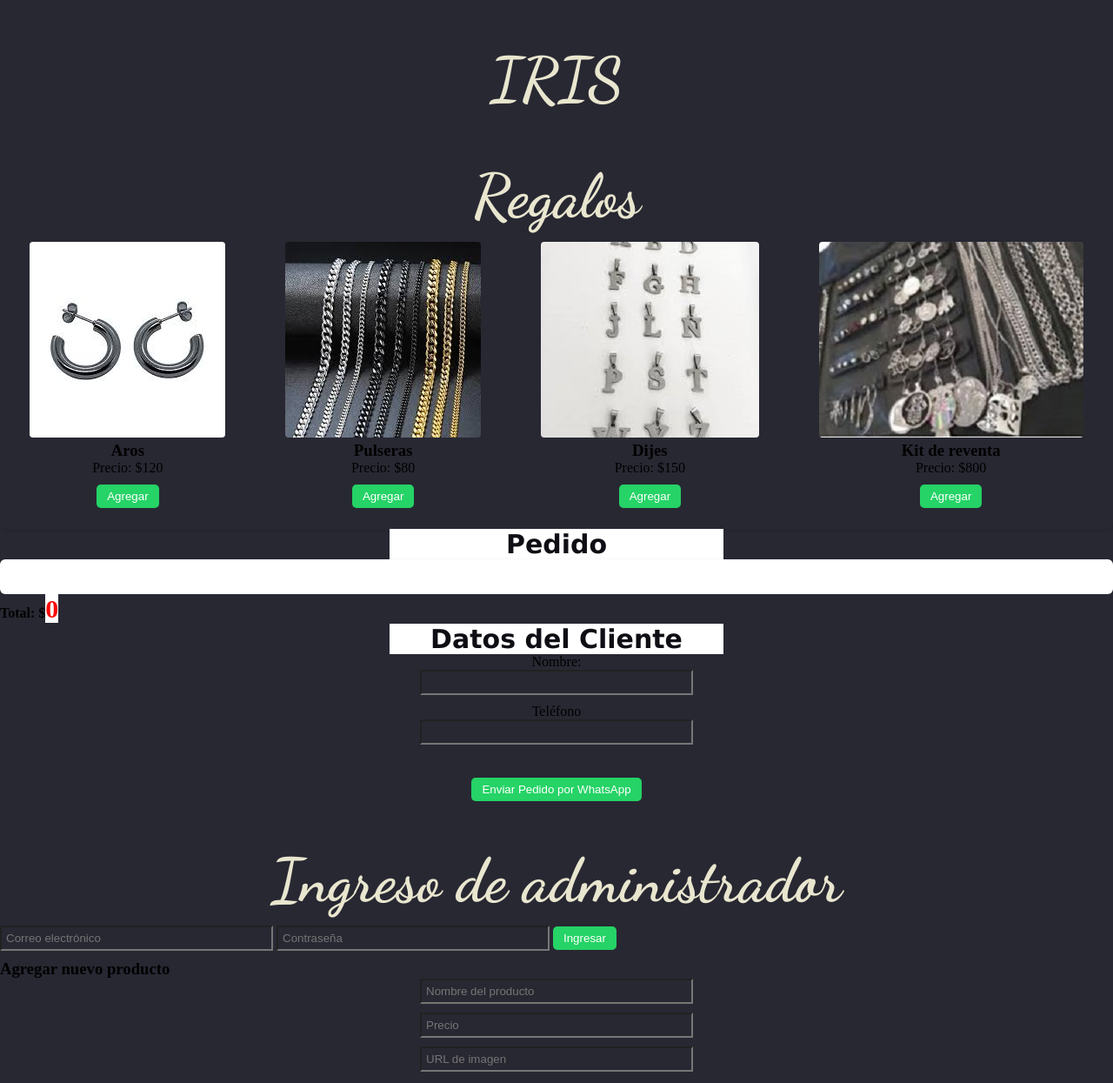
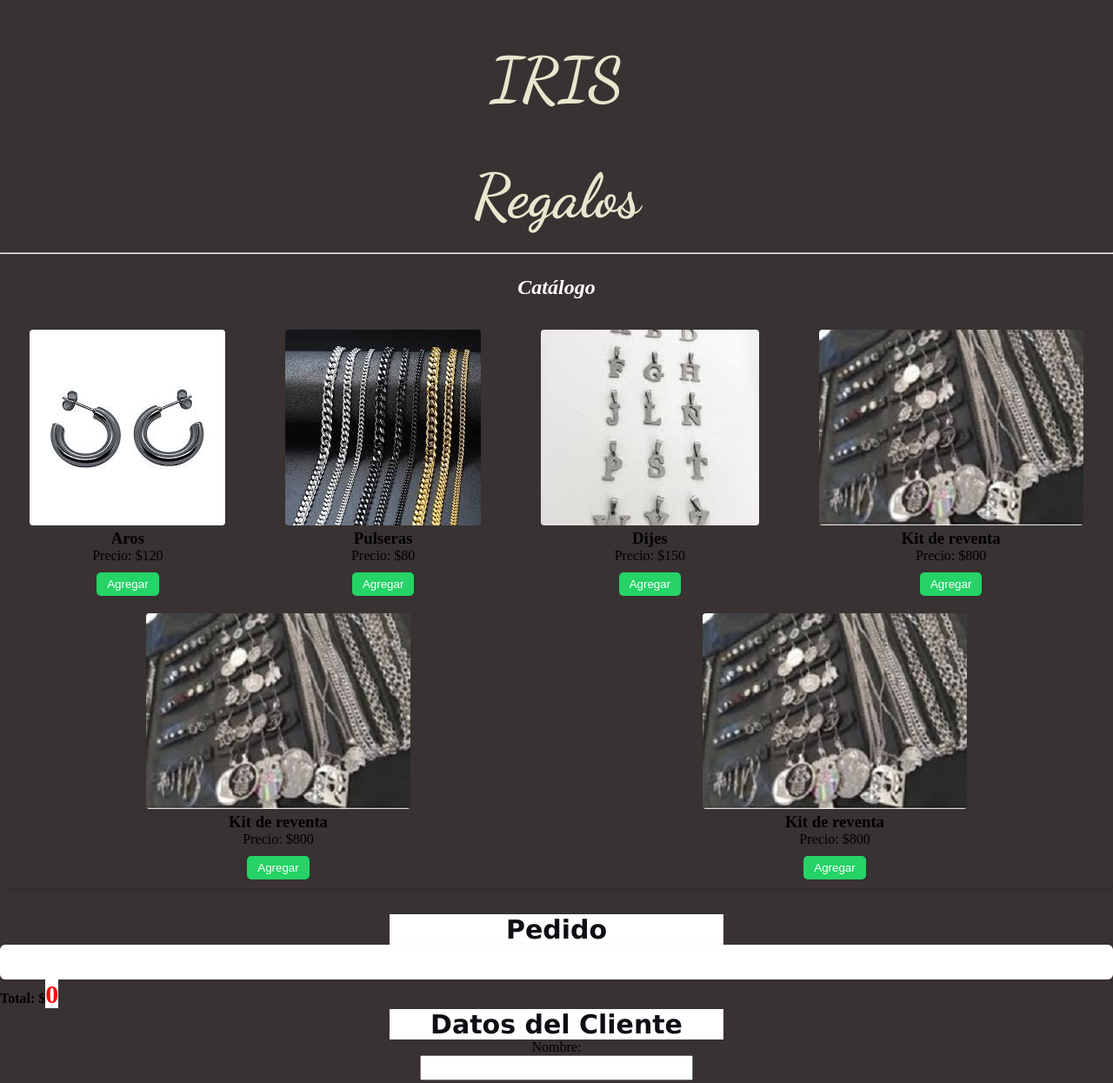
Before and after one commit to guiyeIbarra/negocio, a plain HTML site: page index.html in a window 1280 px wide. Shown: the top 1245 px of the page at 87% size. Drawn offline with Linux system fonts and the light colour scheme; no server answers; a web font is replaced by a local one.

Commit message:
retocando estilos y funciones

```diff
--- a/index.html
+++ b/index.html
@@ -24,14 +24,20 @@
         <h1>Regalos</h1>
 
       </header>
+         <hr>
+      <main>
+          <h2>Catálogo</h2>
+          <div id="productos" class="productos-grid">
+          </div>
 
-      <main>
+      <div>
 
-      <div id="productos" class="productos-grid"></div>
+          <h3 class="subtitulo">Pedido</h3>
+          <ul id="lista-presupuesto"></ul>
+          <h4><strong>Total: $<span id="total">0</span></strong></h4>
 
-  <h3 class="subtitulo">Pedido</h3>
-  <ul id="lista-presupuesto"></ul>
-  <h4><strong>Total: $<span id="total">0</span></strong></h4>
+      </div>
+      <div>
 
   <h3 class="subtitulo">Datos del Cliente</h3>
   <form id="formulario-pedido">
@@ -41,21 +47,10 @@
     <input type="telefono" id="telefono" required><br><br>
     <button type="submit">Enviar Pedido por WhatsApp</button>
   </form>
-
-      <!--
-       <div class="menu">
-       <nav>
-         <ul>
-          <li>Inicio</li>
-          <li>Artículos</li>
-          <li>Novedades</li>
-         </ul>
-       </nav>
-      </div>
-    -->
+</div>
 
     <section class="admin-login">
-      <h2>Ingreso de administrador</h2>
+      <h4>Admin</h4>
       <input type="email" id="admin-email" placeholder="Correo electrónico">
       <input type="password" id="admin-pass" placeholder="Contraseña">
       <button onclick="loginAdmin()">Ingresar</button>
--- a/scripts.js
+++ b/scripts.js
@@ -2,7 +2,9 @@ const productos = [
     { id: 1, nombre: "Aros", precio: 120, imagen: "asset/image/aros.jpg" },
     { id: 2, nombre: "Pulseras", precio: 80, imagen: "asset/image/pulseras.jpg" },
     { id: 3, nombre: "Dijes", precio: 150, imagen: "asset/image/dijes.jpg" },
-    { id: 4, nombre: "Kit de reventa", precio: 800, imagen: "asset/image/kit.jpg" }
+    { id: 4, nombre: "Kit de reventa", precio: 800, imagen: "asset/image/kit.jpg" },
+    { id: 5, nombre: "Kit de reventa", precio: 800, imagen: "asset/image/kit.jpg" },
+    { id: 6, nombre: "Kit de reventa", precio: 800, imagen: "asset/image/kit.jpg" }
   ];
 
   let presupuesto = [];
@@ -34,6 +36,7 @@ const productos = [
     listaPresupuesto.innerHTML = "";
     let totalPrecio = 0;
 
+
     presupuesto.forEach(item => {
       const li = document.createElement("li");
       li.textContent = `${item.nombre} - $${item.precio}`;
@@ -42,6 +45,7 @@ const productos = [
     });
 
     total.textContent = totalPrecio;
+
   }
 
   formulario.addEventListener("submit", function (e) {
--- a/styles.css
+++ b/styles.css
@@ -1,32 +1,34 @@
 
 * {
     margin: 0;
-    padding: 0;
-    background-color: #282833;
+    padding: 0px;
 }
 
 body {
-    background-color: black;
-
-
+    background-color: rgb(56, 50, 50);
 }
 
-.arriba {
-    margin: 100px;
+header {
+    font-family: "Dancing Script";
     background-color: transparent;
+    margin: auto;
     height: 200px;
-    width: 200px;
-    border: none;
+    margin-bottom: 40px;
 }
 
-h1,
-
-h2 {
+h1 {
     text-align: center;
     margin-top: 50px;
     color: rgb(233, 230, 207);
     font-family: "Dancing Script", cursive;
     font-size: 70px;
+}
+
+h2 {
+  color: #fff;
+  text-align: center;
+  margin: 25px;
+  font-style: italic;
 }
 
 .subtitulo {
@@ -40,27 +42,28 @@ h2 {
 }
 
 
-
-
 .productos-grid {
+    display: grid;
+    grid-template-rows: auto auto auto;
     display: flex;
     flex-wrap: wrap;
     gap: 20px;
     justify-content: space-around;
     padding: 30px;
+    height: auto;
   }
 
   #productos {
     border-radius: 8px;
     padding: 10px;
     width: auto;
-    height: 320px;
+    height: auto;
     box-shadow: 2px 2px 5px rgba(0,0,0,0.1);
     text-align: center;
+    margin-bottom: 30px;
   }
 
   .producto img {
-
     max-width: 100%;
     height: auto;
     border-radius: 4px;
@@ -106,6 +109,8 @@ h2 {
     font-size: 30px;
     color: rgb(249, 8, 8);
   }
+
+/*
 
   @media (max-width: 768px) {
     .productos-grid {
```
